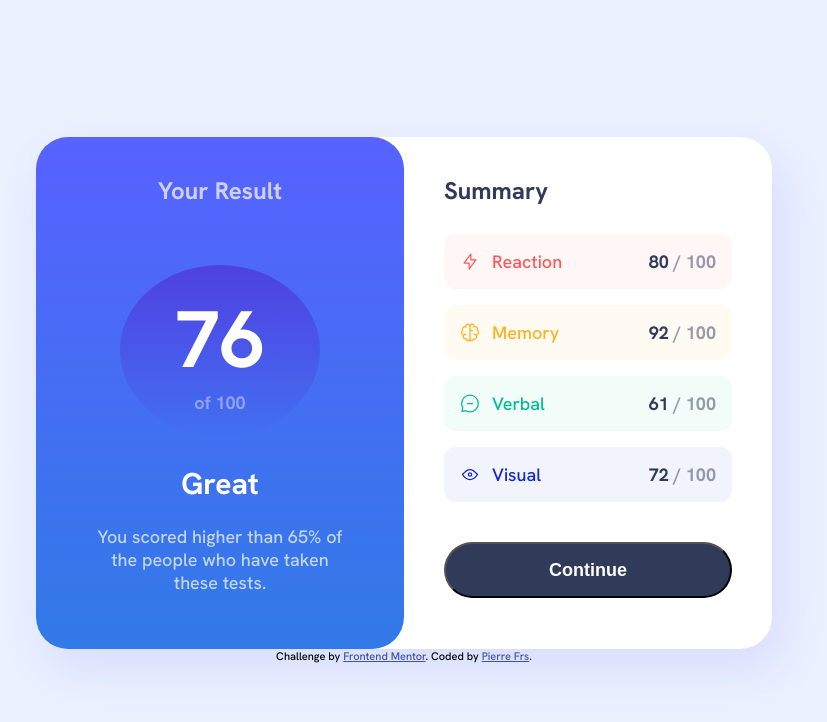
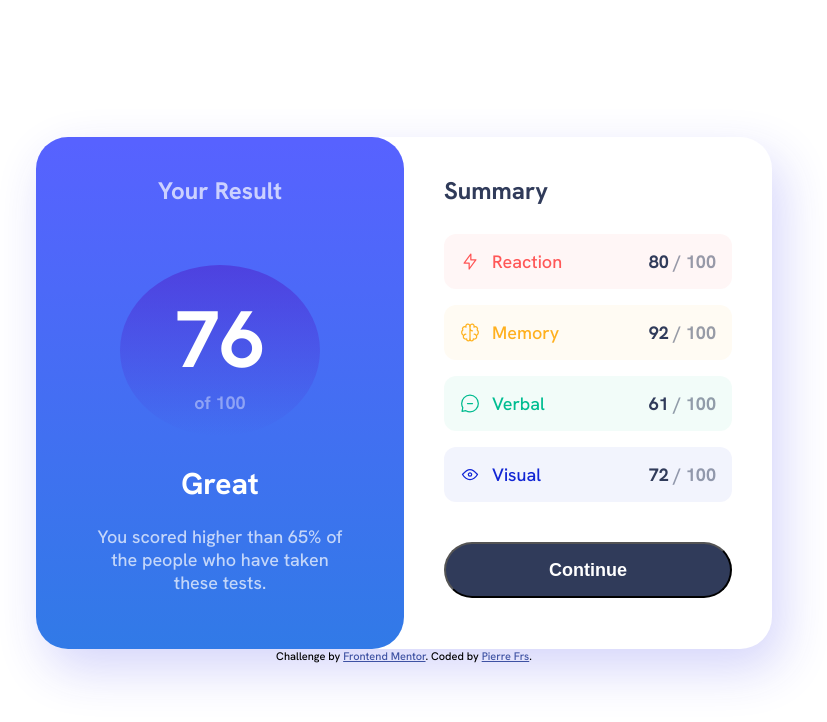
Before and after one commit to PierreFrs/Results-Summary, a plain HTML site: page index.html in a window 1280 px wide. Shown: the whole page, without its empty margins (236-1063 px from the left). Drawn offline with Linux system fonts and the light colour scheme.

Commit message:
background colors

```diff
--- a/style.css
+++ b/style.css
@@ -21,11 +21,6 @@ body {
     align-items: center;
     justify-content: center;
     height: 100vh;
-    background-color: hsl(221, 100%, 96%);
-}
-
-main {
-    background-color: white;
 }
 
 /* Your Result Container*/
@@ -193,7 +188,7 @@ button:hover {
         max-width: 736px;
         max-height: 512px;
         border-radius: 32px;
-        box-shadow: 10px 20px 50px hsla(241, 81%, 54%, 0.1);
+        box-shadow: 10px 20px 50px hsla(241, 81%, 54%, 0.2);
     }
 
     .result-display {
```
